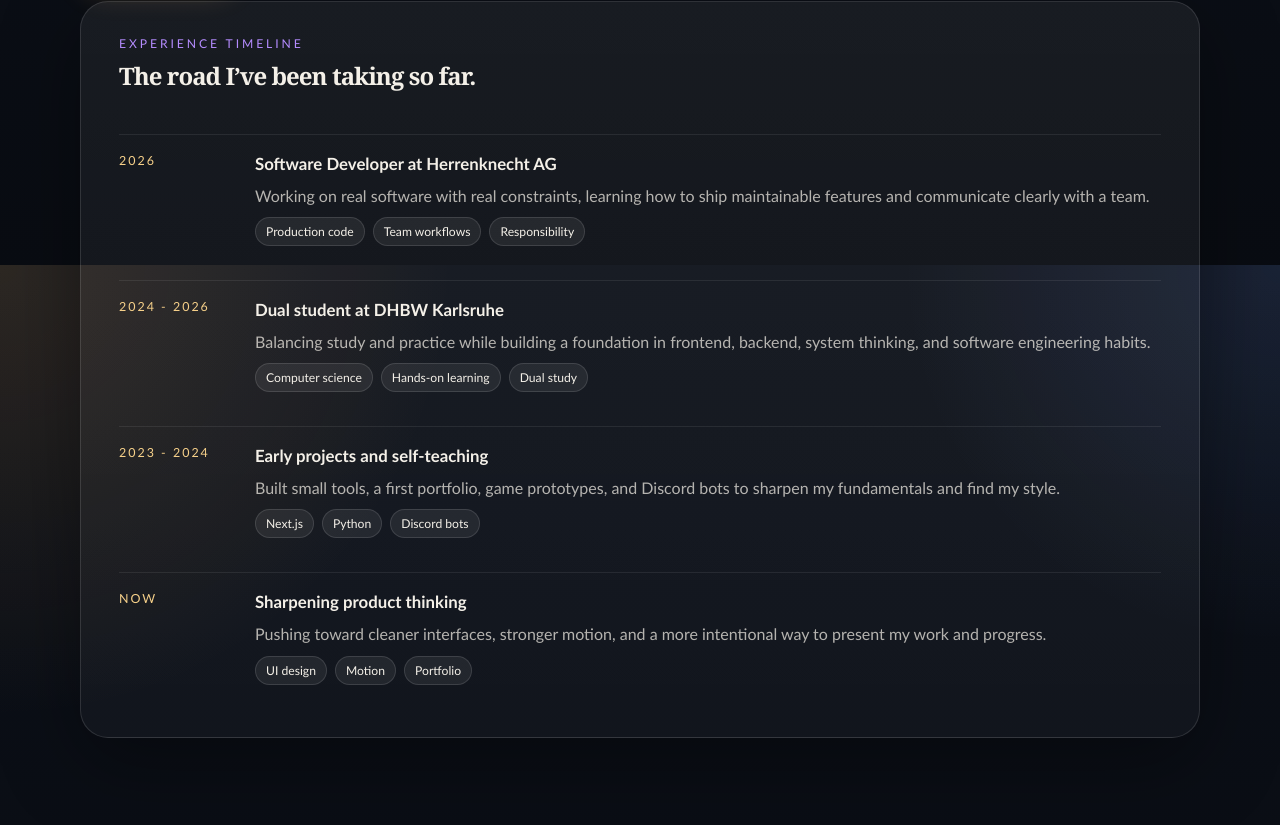
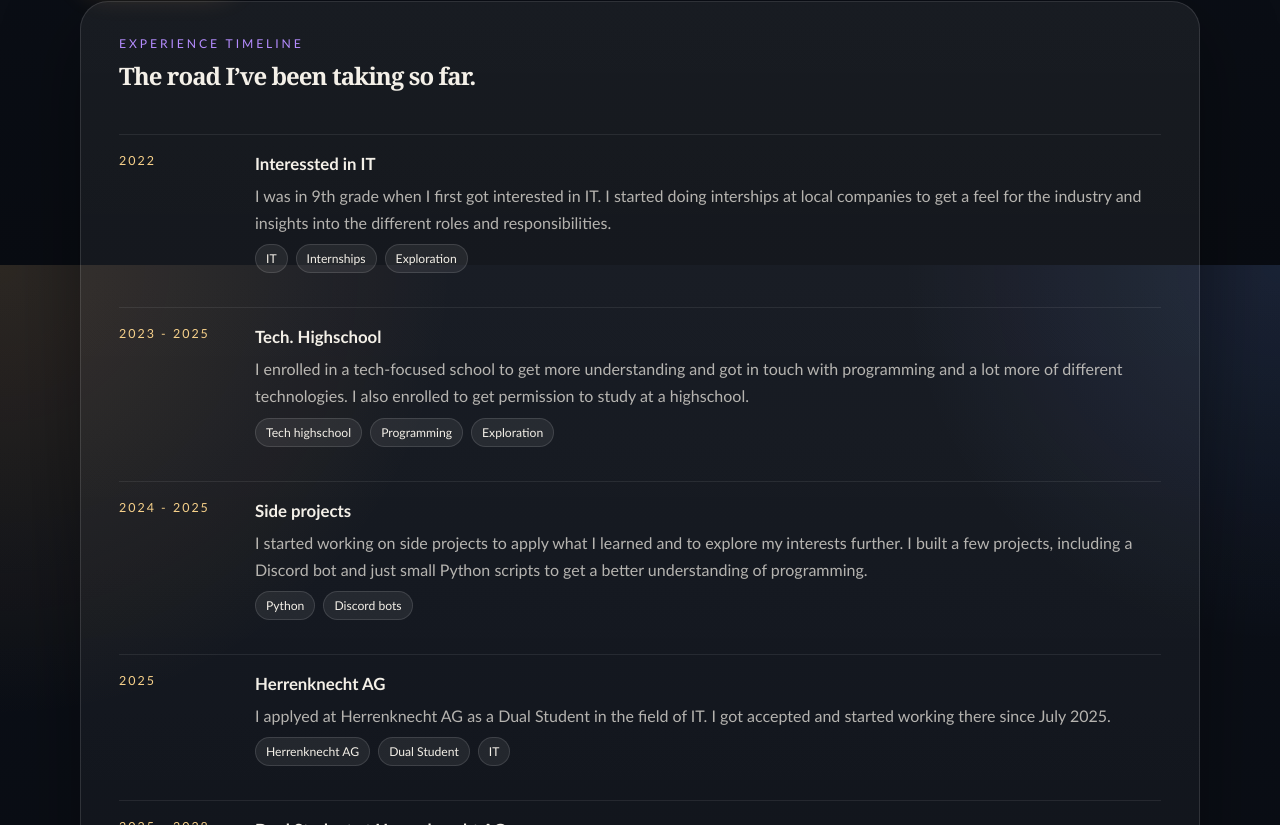
Before and after one commit to a2hengk/portfolio, a Next.js app: page /experience in a window 1280 px wide. Shown: the part 535-1360 px from the top of the page. Built offline with nearby package versions, Linux system fonts and the light colour scheme.

Commit message:
add infos to experience

```diff
--- a/src/components/Sections/Experience.tsx
+++ b/src/components/Sections/Experience.tsx
@@ -1,33 +1,40 @@
 export default function ExperienceSection() {
     const milestones = [
         {
-            year: "2026",
-            title: "Software Developer at Herrenknecht AG",
+            year: "2022",
+            title: "Interessted in IT",
             description:
-                "Working on real software with real constraints, learning how to ship maintainable features and communicate clearly with a team.",
-            tags: ["Production code", "Team workflows", "Responsibility"],
+                "I was in 9th grade when I first got interested in IT. I started doing interships at local companies to get a feel for the industry and insights into the different roles and responsibilities.",
+            tags: ["IT", "Internships", "Exploration"],
         },
         {
-            year: "2024 - 2026",
-            title: "Dual student at DHBW Karlsruhe",
+            year: "2023 - 2025",
+            title: "Tech. Highschool",
             description:
-                "Balancing study and practice while building a foundation in frontend, backend, system thinking, and software engineering habits.",
-            tags: ["Computer science", "Hands-on learning", "Dual study"],
+                "I enrolled in a tech-focused school to get more understanding and got in touch with programming and a lot more of different technologies. I also enrolled to get permission to study at a highschool.",
+            tags: ["Tech highschool", "Programming", "Exploration"],
         },
         {
-            year: "2023 - 2024",
-            title: "Early projects and self-teaching",
+            year: "2024 - 2025",
+            title: "Side projects",
             description:
-                "Built small tools, a first portfolio, game prototypes, and Discord bots to sharpen my fundamentals and find my style.",
-            tags: ["Next.js", "Python", "Discord bots"],
+                "I started working on side projects to apply what I learned and to explore my interests further. I built a few projects, including a Discord bot and just small Python scripts to get a better understanding of programming.",
+            tags: ["Python", "Discord bots"],
         },
         {
-            year: "Now",
-            title: "Sharpening product thinking",
+            year: "2025",
+            title: "Herrenknecht AG",
             description:
-                "Pushing toward cleaner interfaces, stronger motion, and a more intentional way to present my work and progress.",
-            tags: ["UI design", "Motion", "Portfolio"],
+                "I applyed at Herrenknecht AG as a Dual Student in the field of IT. I got accepted and started working there since July 2025.",
+            tags: ["Herrenknecht AG", "Dual Student", "IT"],
         },
+        {
+            year: "2025 - 2028",
+            title: "Dual Student at Herrenknecht AG",
+            description:
+                "Not am i only working at Herrenknecht AG but also studying in Karlsruhe. I am gaining practical experience in the field of IT while also studying to deepen my theoretical knowledge.",
+            tags: ["Herrenknecht AG", "Dual Student", "IT", "Practical Experience"],
+        }
     ];
 
     return (
```
